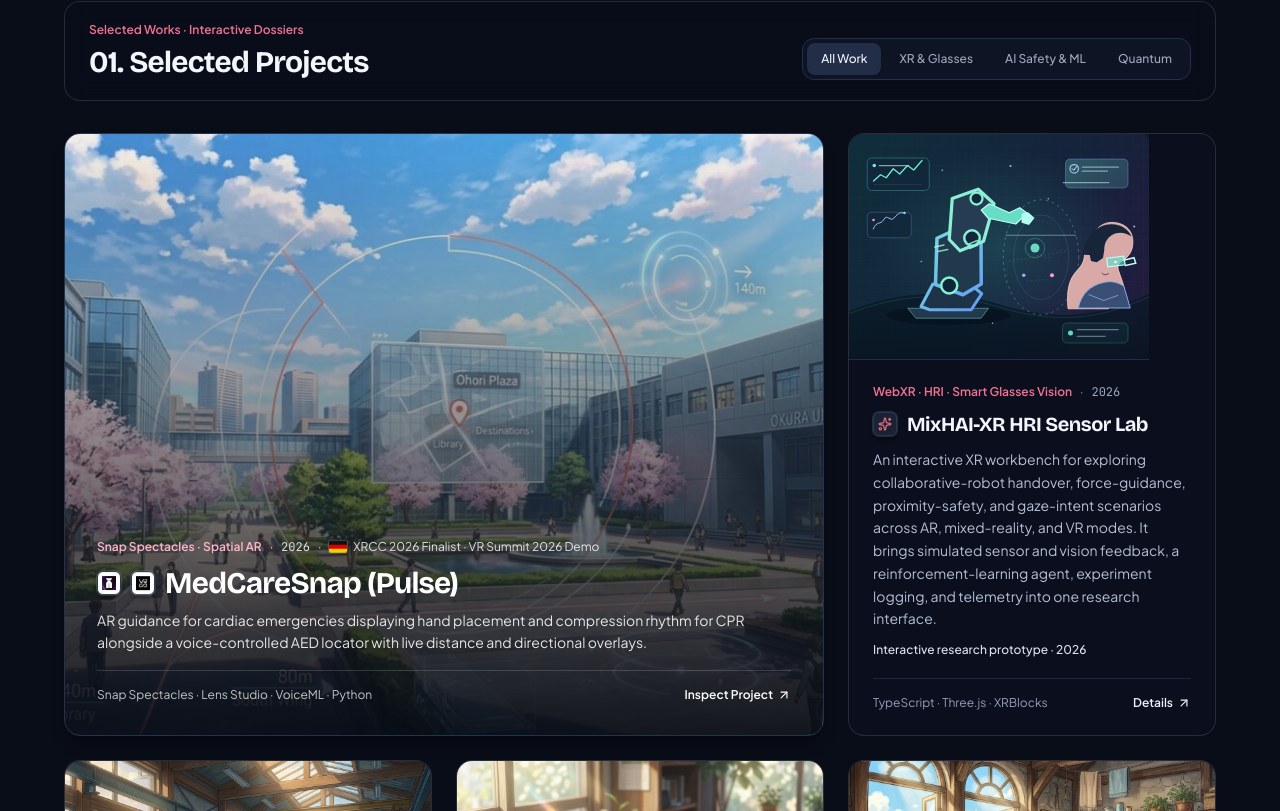
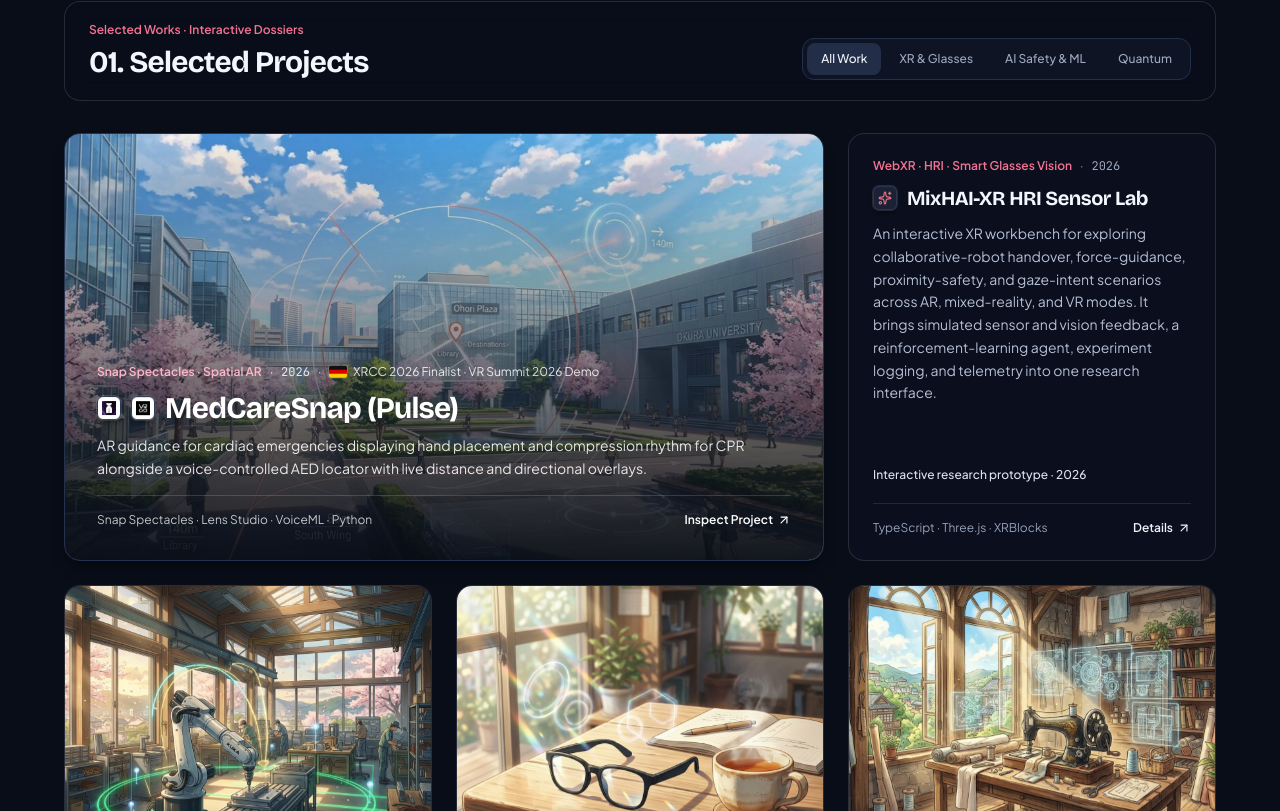
Before and after one commit to Ashish11828/ashish11828.github.io, a React (Vite) app: page / in a window 1280 px wide. Shown: the part 1249-2060 px from the top of the page. Built offline with nearby package versions, Linux system fonts and the light colour scheme.

Commit message:
Remove MixHAI project artwork

```diff
--- a/src/data/portfolioData.ts
+++ b/src/data/portfolioData.ts
@@ -182,8 +182,6 @@ export const PROJECTS: ProjectItem[] = [
     category: 'xr',
     categoryLabel: 'WebXR · HRI · Smart Glasses Vision',
     symbols: [{ alt: 'Human Robot Interaction symbol', iconKey: 'robotics' }],
-    image: '/src/assets/images/project_mixhai_hri.svg',
-    imageAlt: 'Animated research illustration of a collaborative robot and smart-glasses wearer sharing a spatial sensing zone with live telemetry panels',
     venue: 'Interactive research prototype · 2026',
     year: '2026',
     summary:
```
Also changed, not shown: src/assets/images/project_mixhai_hri.svg (deleted).
